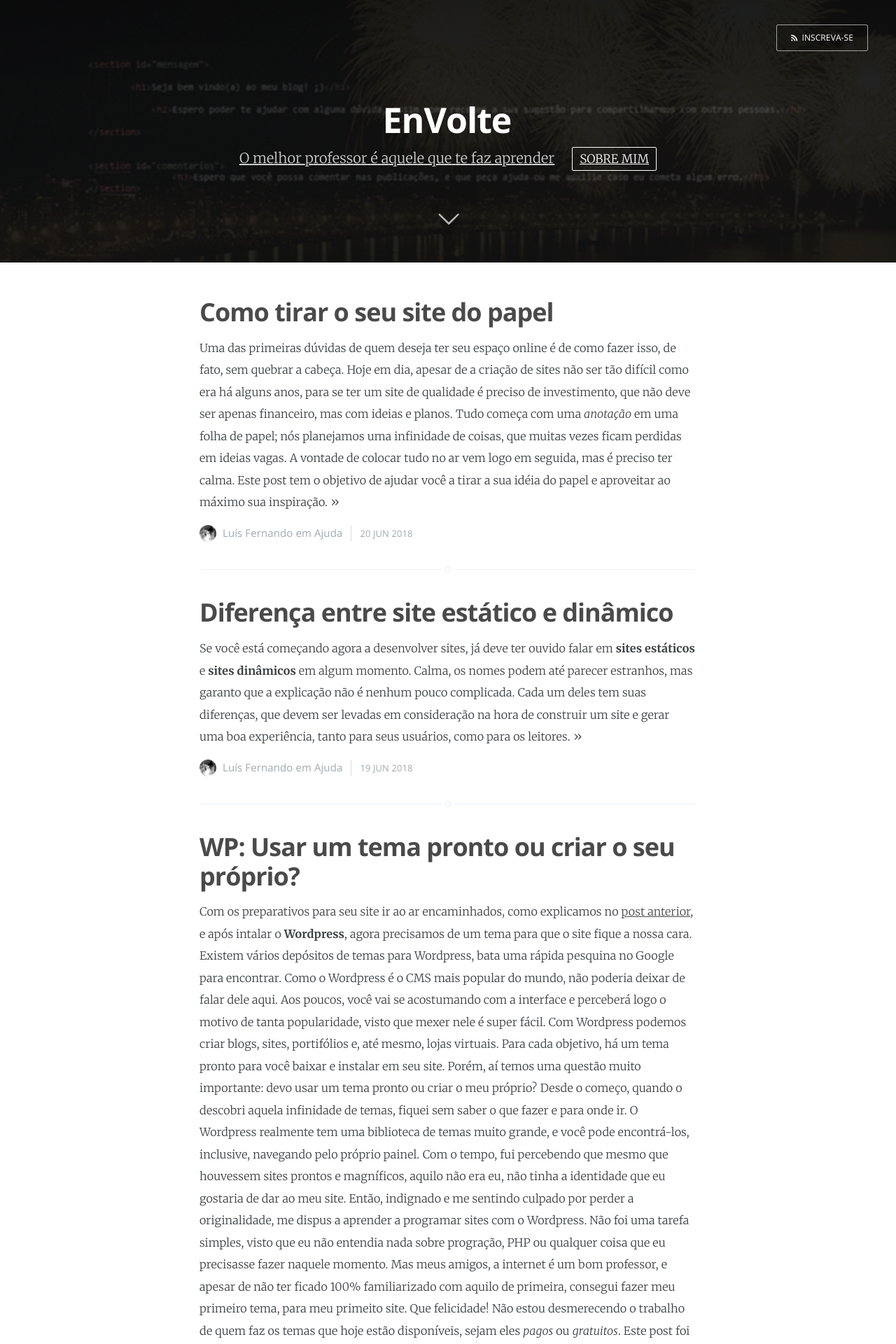
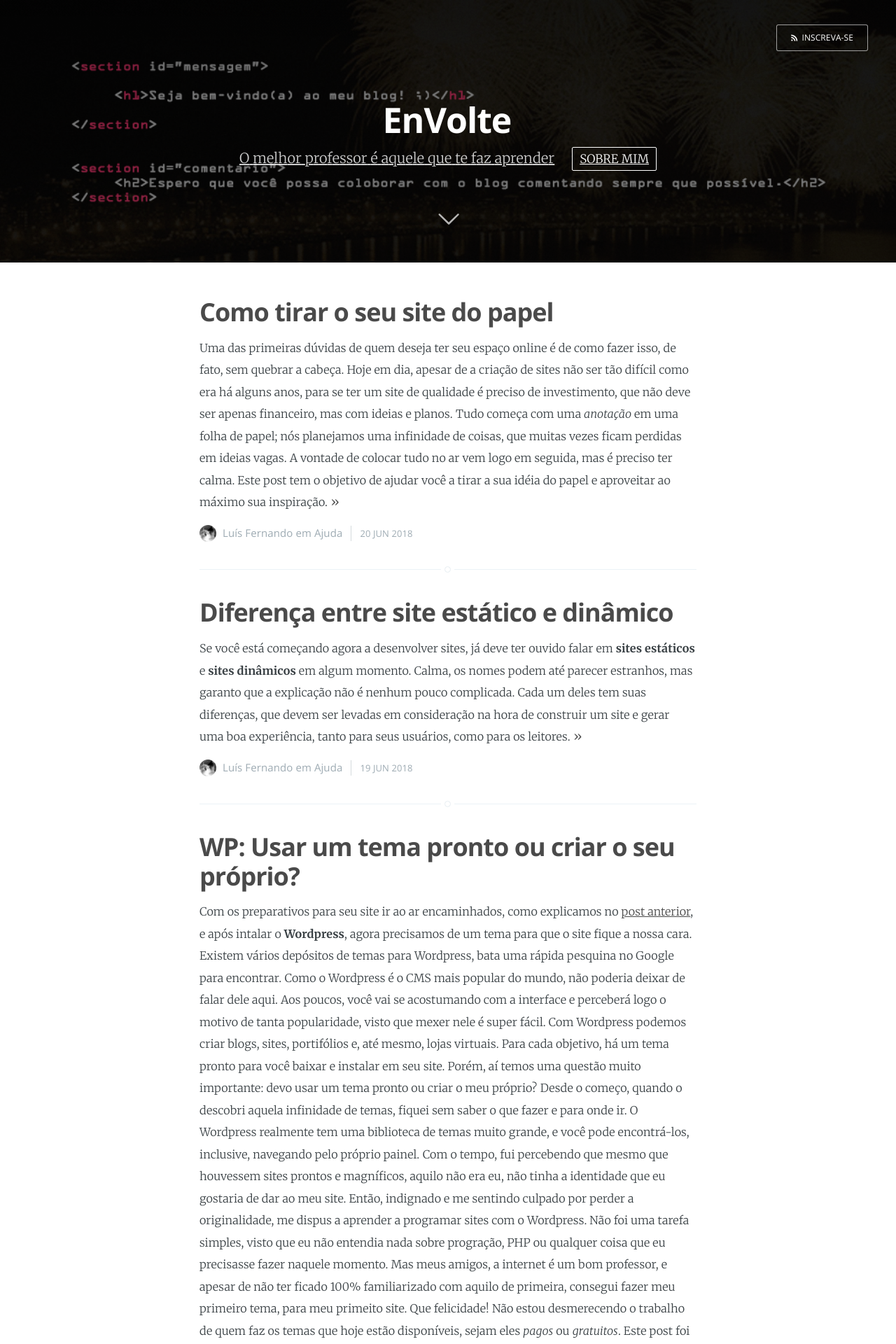
Before and after one commit to EnVolte/envolte.github.io, a Jekyll site: the page built from index.html, in a window 1280 px wide. Shown: the top 1920 px of the page at 70% size. Built offline with Jekyll 4.4.1, drawn with Linux system fonts in a browser that asks for light colours; the list of posts is cut into pages by our own code.

Commit message:
Update index.html

```diff
--- a/index.html
+++ b/index.html
@@ -1,7 +1,7 @@
 ---
 layout: default
 title: Home
-cover: assets/images/blogcapa2.png
+cover: assets/images/blogcapa3.png
 about: 'about.html'
 ---
 
@@ -18,7 +18,7 @@ about: 'about.html'
         <div class="main-header-content inner">
             <h1 class="page-title">{{ site.name }}</h1>
             <h2 class="page-description">
-                <span style="text-decoration: none; margin-right: 20px;" id="titulo"></span>
+                <span style="text-decoration: normal; border: none; margin-right: 20px;" id="titulo"></span>
                 {% if page.about %} <a href='{{ site.baseurl }}{{ page.about }}'> Sobre mim </a> {% endif %}
             </h2>
         </div>
```
